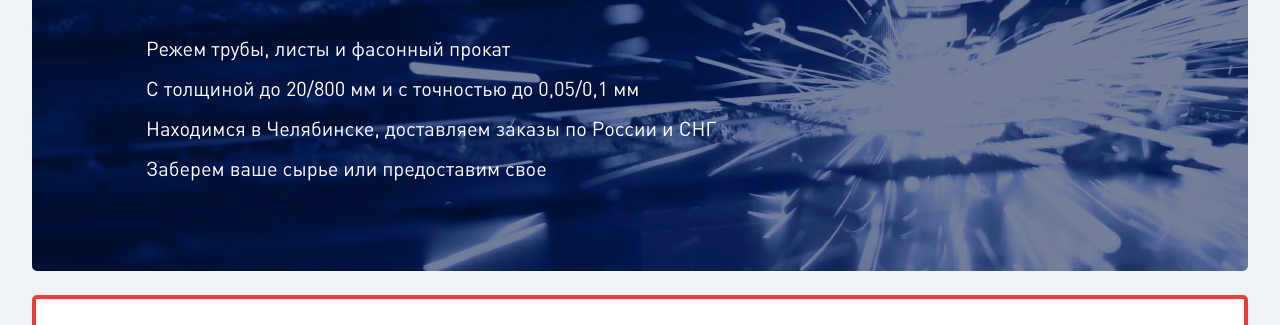
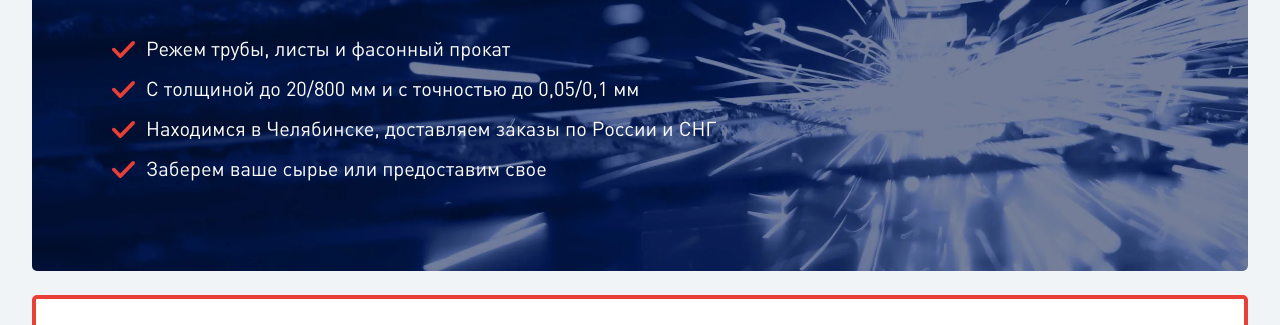
Before and after one commit to test-sharipova/trubanasklade, a plain HTML site: page index.html in a window 1280 px wide. Shown: the part 350-675 px from the top of the page. Drawn offline with nearby package versions, Linux system fonts and the light colour scheme; files that its build step writes are made by us from their sources; files whose address does not match are found by name; a web font is replaced by a local one.

Commit message:
add red check

```diff
--- a/scss/_promo.scss
+++ b/scss/_promo.scss
@@ -40,7 +40,7 @@
                 display: block;
                 width: 23px;
                 height: 17px;
-                background: url(img/icons/red-check.svg) no-repeat center/contain;
+                background: url(../img/icons/red-check.svg) no-repeat center/contain;
             }
         }
     }
```
